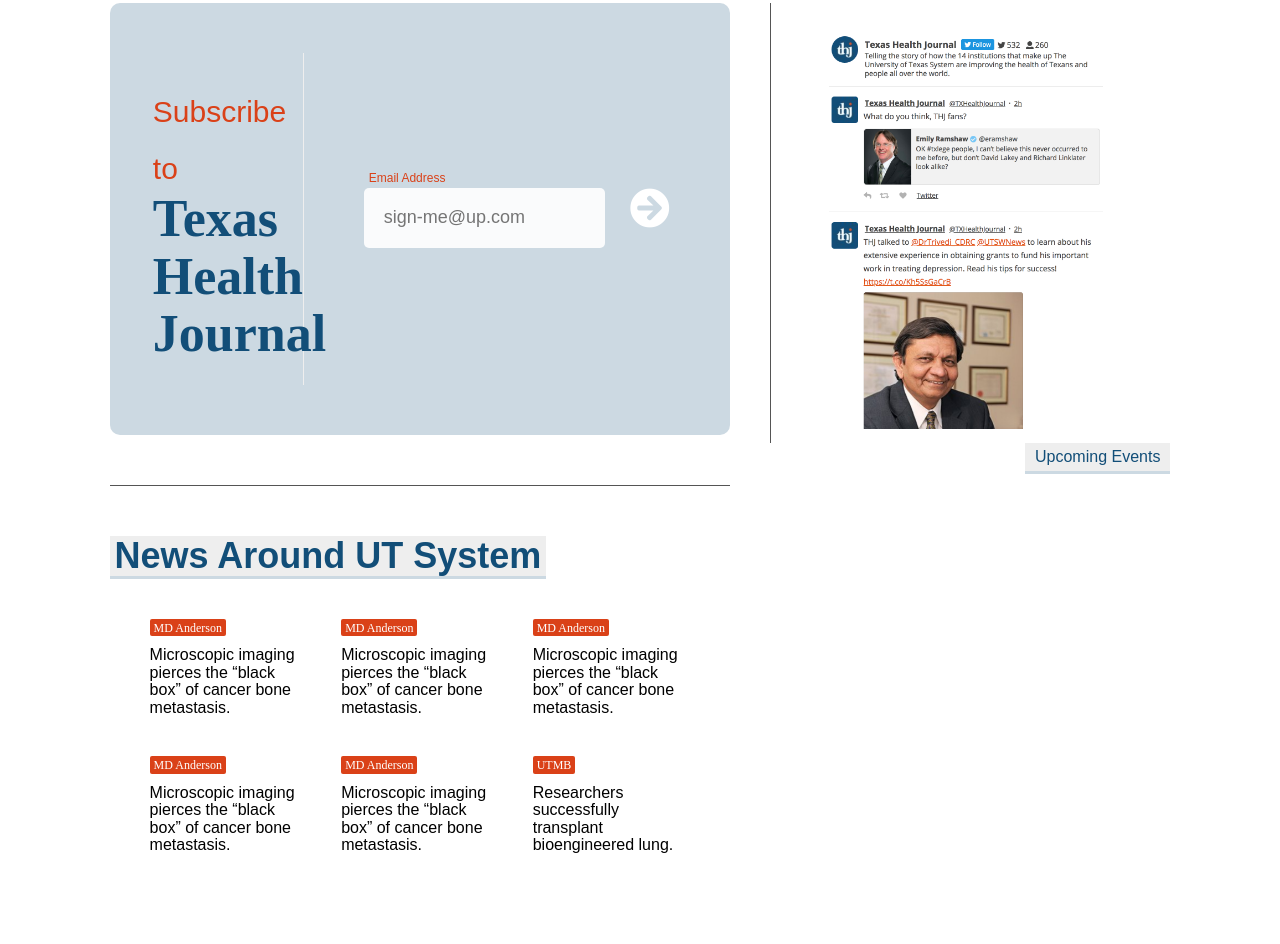
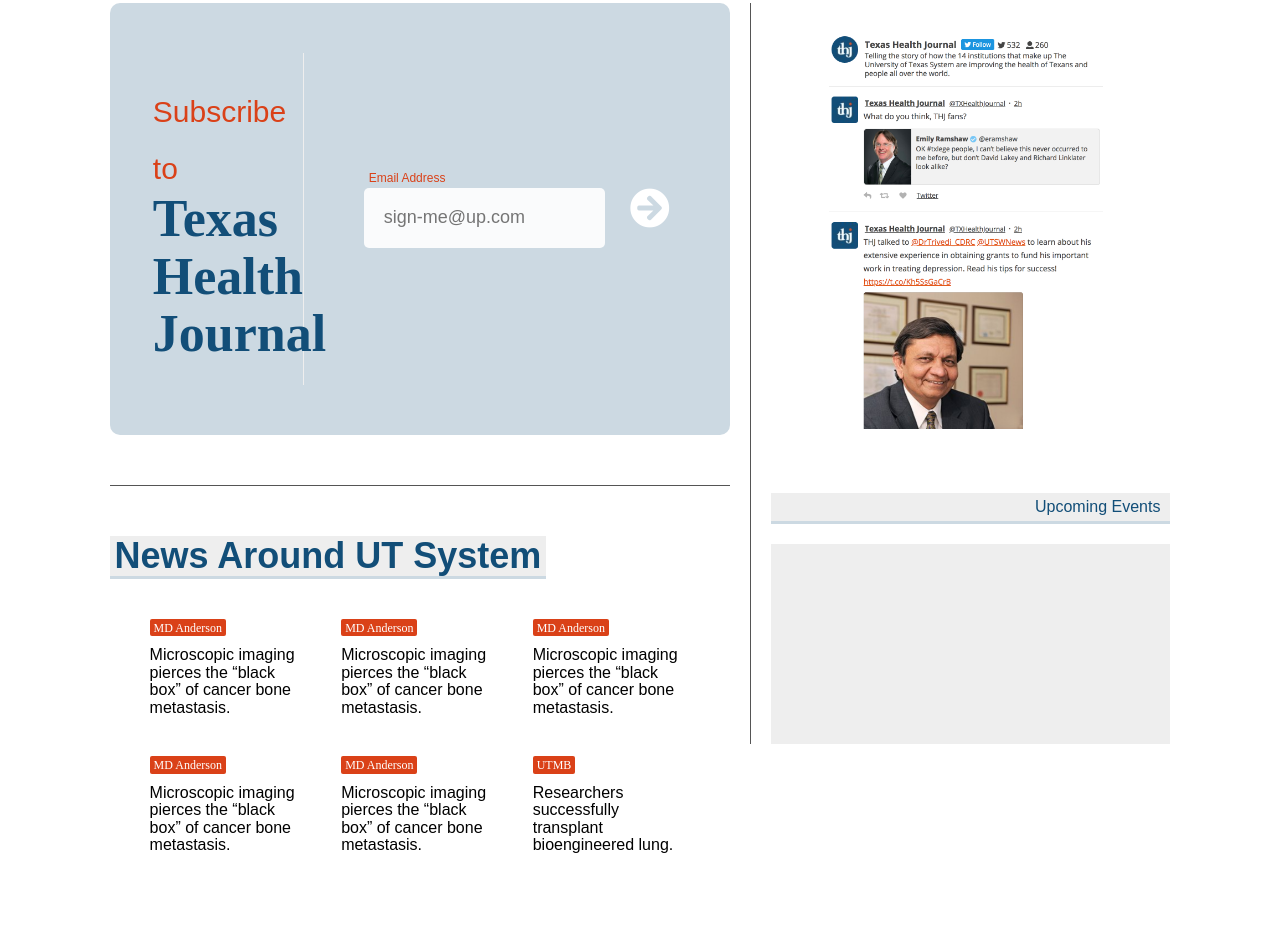
Before and after one commit to karimifar/thjwebsite, a plain HTML site: page index.html in a window 1280 px wide. Shown: the part 1675-2619 px from the top of the page. Drawn offline with nearby package versions, Linux system fonts and the light colour scheme; a web font is replaced by a local one.

Commit message:
added events

```diff
--- a/Assets/css/index.css
+++ b/Assets/css/index.css
@@ -406,11 +406,24 @@ h2{
     display: inline-block;
     vertical-align: top;
     padding: 10px 50px;
+
+}
+
+.tweet-col{
     border-left: #555 1px solid;
 }
 .twt-feed img{
     width:100%;
 
+}
+.tweet-col .head-div{
+    margin-top: 50px;
+}
+
+.tweet-col .events-div{
+    height: 200px;
+    background: #eee;
+    margin-top: 20px;
 }
 .sub-card{
     margin-bottom: 50px;
--- a/index.html
+++ b/index.html
@@ -423,12 +423,15 @@
                     </div>
 
                 </div><!--
-            --><div class="col col-md-1">
+            --><div class="col col-md-1 tweet-col">
                     <div class="twt-feed">
                         <img class="placeholder" src="Assets/img/twFeed-thj.png">
                     </div>
                     <div class="head-div">
-                        <p class="col-head" id="top-posts">Upcoming Events</p>
+                        <p class="col-head" id="events">Upcoming Events</p>
+                    </div>
+                    <div class="events-div">
+
                     </div>
 
                 </div>
```
